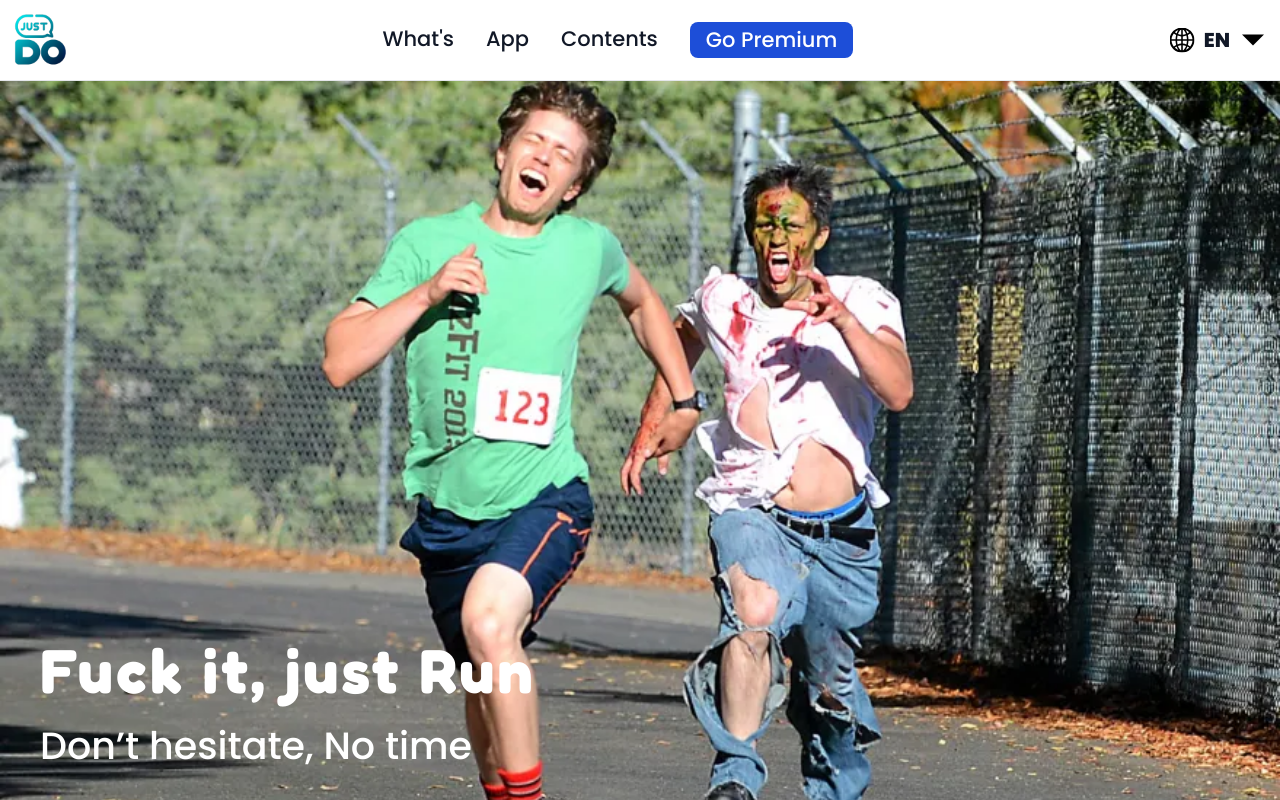
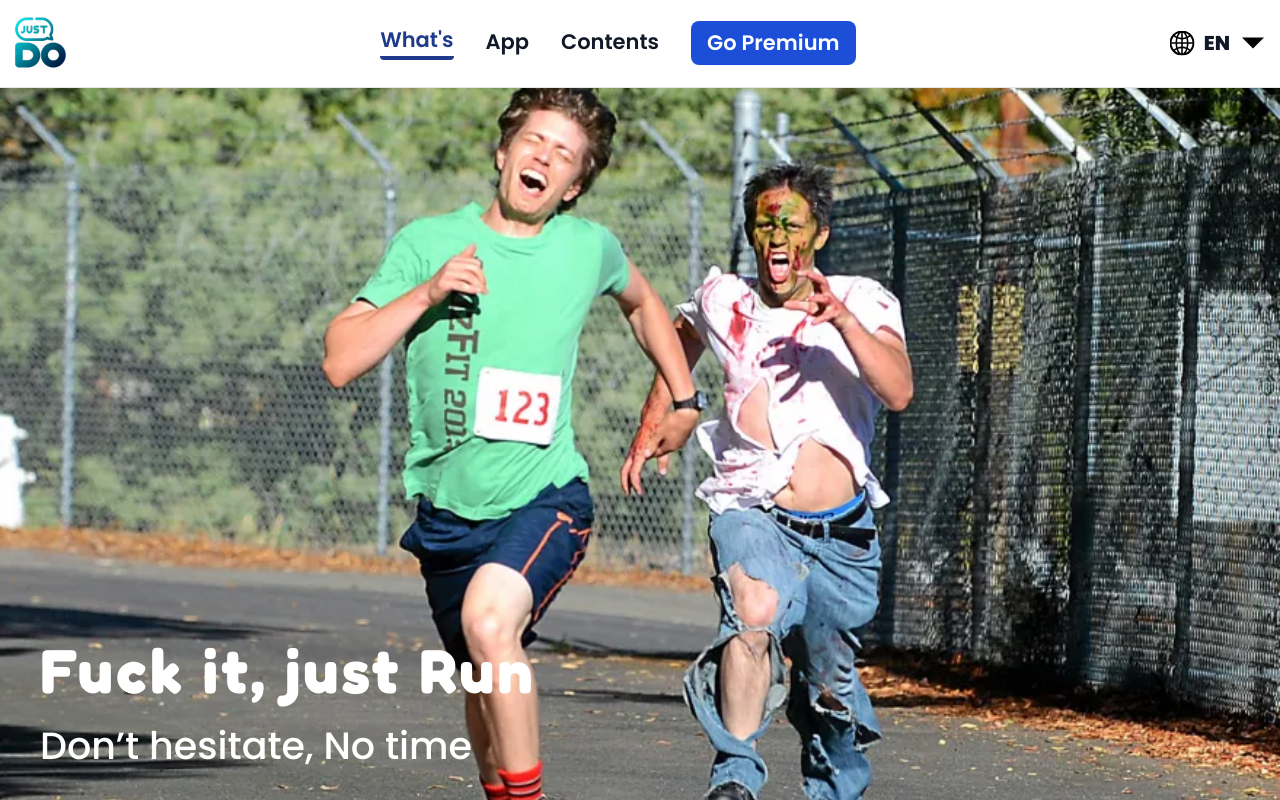
Before and after one commit to Faysel-Abdella/NexaCode-Just-do-client-side, a React (Vite) app: page / in a window 1280 px wide. Shown: the top 800 px of the page. Built offline with nearby package versions, Linux system fonts and the light colour scheme.

Commit message:
Update 10

```diff
--- a/src/App.tsx
+++ b/src/App.tsx
@@ -7,26 +7,34 @@ import LoginPage from "./pages/LoginPage";
 import ContentCreate from "./pages/ContentCreate";
 import Contents from "./pages/Contents";
 
+import NavBar from "./components/NavBar";
+
 const router = createBrowserRouter([
   {
     path: "/",
+    element: <NavBar />,
+    children: [
+      {
+        index: true,
         element: <ServicesPage />,
       },
       {
-    path: "/features",
+        path: "features",
         element: <FeaturesPage />,
       },
       {
-    path: "/login",
+        path: "login",
         element: <LoginPage />,
       },
       {
-    path: "/content-create",
+        path: "content-create",
         element: <ContentCreate />,
       },
       {
-    path: "/contents",
+        path: "contents",
         element: <Contents />,
+      },
+    ],
   },
 ]);
 
--- a/src/components/NavBar.tsx
+++ b/src/components/NavBar.tsx
@@ -1,5 +1,5 @@
 import { useState } from "react";
-import { Link } from "react-scroll";
+import { useNavigate, NavLink, Outlet, useLocation } from "react-router-dom";
 
 import favIcon from "../assets/images/just-logo.png";
 
@@ -9,151 +9,30 @@ import { AiOutlineClose } from "react-icons/ai";
 import assets from "../assets/index";
 
 const NavBar = () => {
+  const navigate = useNavigate();
+
+  const location = useLocation();
+  const { pathname } = location;
+
   const [navbar, setNavBar] = useState(false);
 
   const [language, setLanguage] = useState<"EN" | "KR">("EN");
   const [isMenuOpen, setIsMenuOpen] = useState(false);
 
   return (
-    // <header className="max-container w-full max-md:py-3 py-1 bg-blue-600 font-poppins md:fixed-nav">
-    //   <nav className="flex justify-between  items-center w-[82%] mx-auto ">
-    //     <div className="z-50">
-    //       <Link
-    //         to="home"
-    //         smooth={true}
-    //         duration={500}
-    //         spy={true}
-    //         offset={-70}
-    //         className="cursor-pointer"
-    //       >
-    //         <img src={favIcon} alt="logo" width={40} height={30} />
-    //       </Link>
-    //     </div>
-
-    //     <div
-    //       className={`md:static bg-blue-600 absolute md:min-h-fit   left-0 w-full md:w-auto  flex items-center max-md:justify-center px-5 ${
-    //         navbar ? "top-[0%] max-md:pb-9 max-md:pt-16" : "top-[-100%]"
-    //       } duration-500`}
-    //     >
-    //       <ul className="flex md:flex-row flex-col items-center md:gap-[4vw] gap-8 pt-6 pb-1">
-    //         <li className="">
-    //           <Link
-    //             to="home"
-    //             smooth={true}
-    //             duration={500}
-    //             spy={true}
-    //             offset={-70}
-    //             className="font-poppins text-white cursor-pointer"
-    //           >
-    //             What's
-    //           </Link>
-    //         </li>
-    //         <li className="">
-    //           <Link
-    //             // href="#about"
-    //             to="about"
-    //             smooth={true}
-    //             duration={500}
-    //             className="font-poppins text-white cursor-pointer"
-    //             onClick={() => setNavBar(!navbar)}
-    //           >
-    //             App
-    //           </Link>
-    //         </li>
-    //         <li className="">
-    //           <Link
-    //             to="services"
-    //             smooth={true}
-    //             duration={500}
-    //             spy={true}
-    //             className="font-poppins text-white cursor-pointer"
-    //             onClick={() => setNavBar(!navbar)}
-    //           >
-    //             Contents
-    //           </Link>
-    //         </li>
-    //         <li>
-    //           <button className="bg-[#00c0ff] text-white px-5 py-2  hover:bg-[rgb(111,200,230)] rounded-full text-lg font-medium relative">
-    //             <Link
-    //               to="contact"
-    //               smooth={true}
-    //               duration={500}
-    //               spy={true}
-    //               className="font-poppins text-white cursor-pointer"
-    //               onClick={() => setNavBar(!navbar)}
-    //             >
-    //               Go Premium
-    //             </Link>
-    //           </button>
-    //         </li>
-    //       </ul>
-    //     </div>
-
-    //     <div className="flex items-center gap-6">
-    //       <button>
-    //         <ul className="flex gap-5 relative">
-    //           <li
-    //             className="flex items-center md:gap-5 gap-2 cursor-pointer"
-    //             onClick={() => setIsMenuOpen(!isMenuOpen)}
-    //           >
-    //             <img src={assets.global} alt="home" className="md:scale-150" />
-    //             <p className="md:text-[32px] font-extrabold text-white">
-    //               {language}
-    //             </p>
-    //             <img
-    //               src={assets.down}
-    //               alt="arrow"
-    //               className="md:h-[20px] md:w-[30px] h-[15px] w-[20px]"
-    //             />
-
-    //             <ul
-    //               className={`${
-    //                 isMenuOpen ? "" : "hidden"
-    //               } absolute bg-white md:top-14 top-8 right-0 md:w-[120px] w-[70px]`}
-    //             >
-    //               <li
-    //                 className="p-2 cursor-pointer hover:bg-gray-200"
-    //                 onClick={() => setLanguage("EN")}
-    //               >
-    //                 EN
-    //               </li>
-    //               <li
-    //                 className="p-2 cursor-pointer hover:bg-gray-200"
-    //                 onClick={() => setLanguage("KR")}
-    //               >
-    //                 KR
-    //               </li>
-    //             </ul>
-    //           </li>
-    //         </ul>
-    //       </button>
-    //       {navbar ? (
-    //         <AiOutlineClose
-    //           onClick={() => setNavBar(!navbar)}
-    //           className="text-white text-3xl cursor-pointer md:hidden z-50"
-    //         />
-    //       ) : (
-    //         <AiOutlineAlignRight
-    //           onClick={() => setNavBar(!navbar)}
-    //           className="text-white text-3xl cursor-pointer md:hidden z-50"
-    //         />
-    //       )}
-    //     </div>
-    //   </nav>
-    // </header>
-
+    <section>
       <nav className=" bg-white  fixed w-full z-50 top-0 start-0 border-b border-gray-200 dark:border-gray-600 font-poppins">
         <div className="max-w-screen-xl flex flex-wrap items-center justify-between  mx-auto p-4 max-md:py-2">
-        <Link
-          to="home"
-          className="flex items-center space-x-3 rtl:space-x-reverse"
+          <NavLink
+            to="/"
+            className="flex items-center cursor-pointer space-x-3 rtl:space-x-reverse"
           >
             <img
               src={favIcon}
               className="size-12 md:scale-125"
               alt="Just do Logo"
             />
-        </Link>
+          </NavLink>
           <div
             className="flex md:order-2 space-x-3 md:space-x-0 rtl:space-x-reverse
         "
@@ -164,7 +43,11 @@ const NavBar = () => {
                   className="flex items-center md:gap-3 gap-2 cursor-pointer"
                   onClick={() => setIsMenuOpen(!isMenuOpen)}
                 >
-                <img src={assets.global} alt="home" className="md:scale-125" />
+                  <img
+                    src={assets.global}
+                    alt="home"
+                    className="md:scale-125"
+                  />
                   <p className="md:text-[20px] font-extrabold text-gray-900">
                     {language}
                   </p>
@@ -225,36 +108,55 @@ const NavBar = () => {
           >
             <ul className="flex items-center  flex-col p-4 md:p-0 mt-4 font-medium border border-gray-100 rounded-lg bg-gray-200 md:space-x-8 rtl:space-x-reverse md:flex-row md:mt-0 md:border-0 md:bg-white ">
               <li>
-              <Link
-                to="home"
-                activeClass="active-link"
-                className="cursor-pointer md:text-[21px] block py-2 px-3 text-gray-900 rounded hover:bg-gray-100 md:hover:bg-transparent md:hover:text-blue-700 md:p-0 md:dark:hover:text-blue-500  "
-                aria-current="page"
+                <button
+                  className={`cursor-pointer md:text-[21px] font-semibold block my-2 px-3  rounded hover:bg-gray-100 md:hover:bg-transparent md:hover:text-blue-700 md:p-0 md:dark:hover:text-blue-500  ${
+                    pathname === "/"
+                      ? "text-blue-900 border-b-[4px] border-blue-900"
+                      : "text-gray-900"
+                  } `}
+                  onClick={() => {
+                    navigate("/");
+                    setNavBar(false);
+                  }}
                 >
                   What's
-              </Link>
+                </button>
               </li>
 
               <li>
-              <Link
-                to="app"
-                className="cursor-pointer md:text-[21px] block py-2 px-3 text-gray-900 rounded hover:bg-gray-100 md:hover:bg-transparent md:hover:text-blue-700 md:p-0 md:dark:hover:text-blue-500  "
+                <button
+                  className={`cursor-pointer md:text-[21px] font-semibold block my-2   px-3  rounded hover:bg-gray-100 md:hover:bg-transparent md:hover:text-blue-700 md:p-0 md:dark:hover:text-blue-500 ${
+                    pathname === "/features"
+                      ? "text-red-900 border-b-[4px] border-blue-900"
+                      : "text-gray-900"
+                  } `}
+                  onClick={() => {
+                    navigate("/features");
+                    setNavBar(false);
+                  }}
                 >
                   App
-              </Link>
-            </li>
-            <li>
-              <Link
-                to="contents"
-                className="cursor-pointer md:text-[21px] block py-2 px-3 text-gray-900 rounded hover:bg-gray-100 md:hover:bg-transparent md:hover:text-blue-700 md:p-0 md:dark:hover:text-blue-500  "
-              >
-                Contents
-              </Link>
+                </button>
               </li>
               <li>
                 <button
+                  className={`cursor-pointer md:text-[21px] font-semibold block my-2  px-3 rounded hover:bg-gray-100 md:hover:bg-transparent md:hover:text-blue-700 md:p-0 md:dark:hover:text-blue-500 ${
+                    pathname === "/contents"
+                      ? "text-blue-900 border-b-[4px] border-blue-900"
+                      : "text-gray-900"
+                  } `}
+                  onClick={() => {
+                    navigate("/contents");
+                    setNavBar(false);
+                  }}
+                >
+                  Contents
+                </button>
+              </li>
+              <li className="max-md:mt-5">
+                <button
                   type="button"
-                className="md:text-[21px] text-white bg-blue-700 hover:bg-blue-800 focus:ring-4 focus:outline-none focus:ring-blue-300 font-medium rounded-lg text-sm px-4 py-2 text-center "
+                  className="md:text-[21px] text-white font-semibold bg-blue-700 hover:bg-blue-800 focus:ring-4 focus:outline-none focus:ring-blue-300  rounded-lg text-sm px-4 py-3 text-center "
                 >
                   Go Premium
                 </button>
@@ -263,6 +165,8 @@ const NavBar = () => {
           </div>
         </div>
       </nav>
+      <Outlet />
+    </section>
   );
 };
 
--- a/src/components/features-page/Profile.tsx
+++ b/src/components/features-page/Profile.tsx
@@ -53,7 +53,7 @@ const Profile = () => {
         </span>
       </h2>
 
-      <article className="md:flex md:items-center md:justify-center gap-5 md:text-[22px]">
+      <article className="md:flex md:items-center md:justify-center gap-20 md:text-[22px]">
         <div className="flex justify-between items-center ">
           <img src={assets.practiceImage01} alt="Profile" />
           <img src={assets.practiceImage02} alt="Profile" />
@@ -88,7 +88,7 @@ const Profile = () => {
         </div>
       </article>
 
-      <article className="md:flex md:items-center md:justify-center gap-5 md:text-[22px]">
+      <article className="md:flex md:items-center md:justify-center gap-20 md:text-[22px]  mt-16 md:mt-10">
         <div className="flex justify-between items-center">
           <img src={assets.flashCard} alt="Profile" />
           <img src={assets.flashCard02} alt="Profile" />
@@ -119,7 +119,7 @@ const Profile = () => {
         </div>
       </article>
 
-      <article className="md:flex md:items-center md:justify-center gap-5">
+      <article className="md:flex md:items-center md:justify-center gap-20 mt-16 md:mt-10">
         <div className="flex justify-between items-center ">
           <img src={assets.infoImage01} alt="Profile" />
           <img src={assets.infoImage02} alt="Profile" />
--- a/src/main.tsx
+++ b/src/main.tsx
@@ -2,11 +2,9 @@ import { StrictMode } from "react";
 import { createRoot } from "react-dom/client";
 import App from "./App.tsx";
 import "./index.css";
-import NavBar from "./components/NavBar.tsx";
 
 createRoot(document.getElementById("root")!).render(
   <StrictMode>
-    <NavBar />
     <div className="pt-16">
       <App />
     </div>
--- a/src/pages/Contents.tsx
+++ b/src/pages/Contents.tsx
@@ -15,7 +15,7 @@ const Contents = () => {
   const [isSortOpen, setIsSortOpen] = useState(false);
   const [sort, setSort] = useState<"All" | "Recent">("All");
   return (
-    <section className="max-container pt-7 md:pt-10 font-poppins">
+    <section className="max-container pt-7 md:pt-10 font-poppins" id="contents">
       <section>
         <header>
           <div className="flex items-center justify-center gap-32 md:gap-48 ">
--- a/src/pages/FeaturesPage.tsx
+++ b/src/pages/FeaturesPage.tsx
@@ -6,7 +6,7 @@ import Profile from "../components/features-page/Profile";
 
 const FeaturesPage = () => {
   return (
-    <section className="py-10 max-container">
+    <section className="py-10 max-container" id="app">
       <header className="text-center flex justify-center items-center">
         <div>
           <h1 className="text-[46px] max-md:text-[32px]">
--- a/src/pages/ServicesPage.tsx
+++ b/src/pages/ServicesPage.tsx
@@ -12,7 +12,7 @@ const ServicePage = () => {
   };
 
   return (
-    <section className="max-container pb-10">
+    <section className="max-container pb-10" id="home">
       <Hero />
       <Steps />
       <ServiceFeatures />
```
Lines whose indentation alone changed are shown as unchanged.
